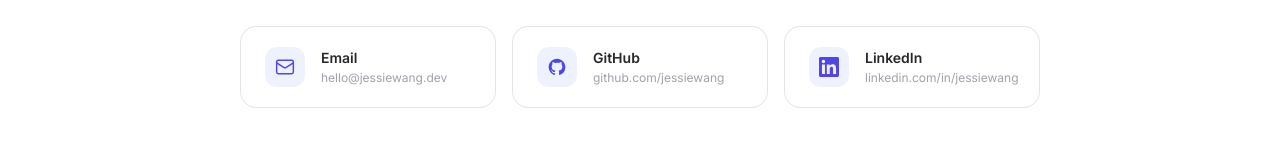
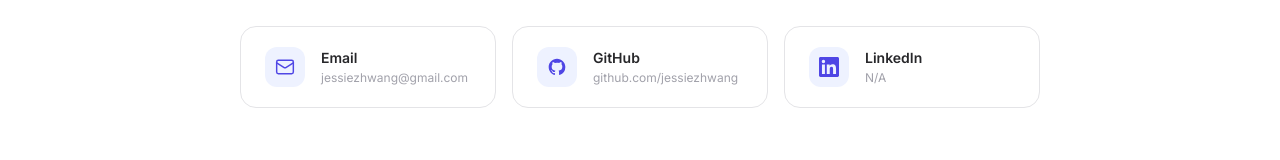
Before and after one commit to jessiezhwang/portfolio, a Next.js app in the folder portfolio/: page / in a window 1280 px wide. Shown: the part 3106-3266 px from the top of the page. Built offline with nearby package versions, Linux system fonts and the light colour scheme.

Commit message:
set linkedin to N/A

```diff
--- a/portfolio/src/components/sections/Contact.tsx
+++ b/portfolio/src/components/sections/Contact.tsx
@@ -24,23 +24,23 @@ function LinkedInIcon({ size = 20 }: { size?: number }) {
 const links = [
   {
     label: "Email",
-    href: "mailto:hello@jessiewang.dev", // TODO: Replace with your real email
+    href: "jessiezhwang@gmail.com", // TODO: Replace with your real email
     icon: Mail,
-    description: "hello@jessiewang.dev",
+    description: "jessiezhwang@gmail.com",
     isLucide: true,
   },
   {
     label: "GitHub",
-    href: "https://github.com/jessiewang", // TODO: Replace with your real GitHub URL
+    href: "https://github.com/jessiezhwang", // TODO: Replace with your real GitHub URL
     SvgIcon: GitHubIcon,
-    description: "github.com/jessiewang",
+    description: "github.com/jessiezhwang",
     isLucide: false,
   },
   {
     label: "LinkedIn",
-    href: "https://linkedin.com/in/jessiewang", // TODO: Replace with your real LinkedIn URL
+    href: "#", // TODO: Replace with your real LinkedIn URL
     SvgIcon: LinkedInIcon,
-    description: "linkedin.com/in/jessiewang",
+    description: "N/A",
     isLucide: false,
   },
 ];
```
